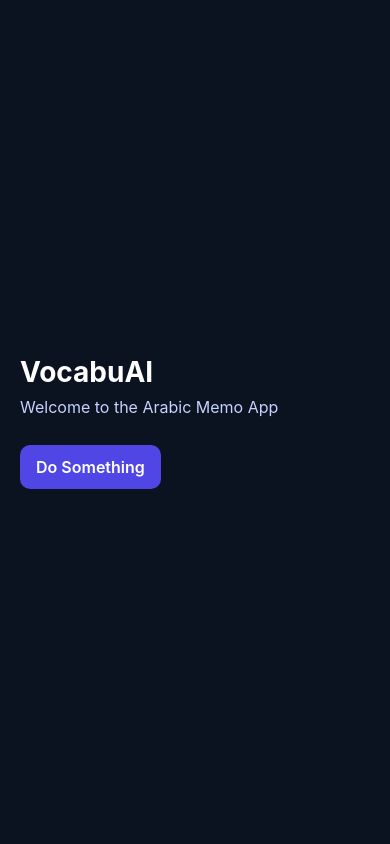
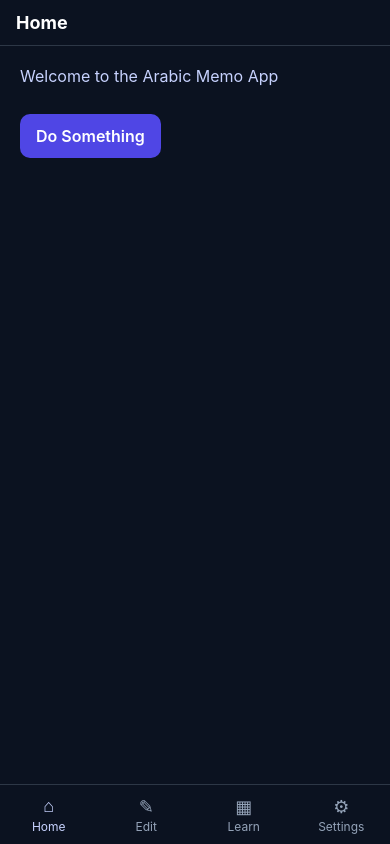
Before and after one commit to cmauersberger/VocabuAI, a React Native app in the folder frontend/: screen / in a window 390 px wide. Built offline with nearby package versions, Linux system fonts and the light colour scheme.

Commit message:
add four basic pages

```diff
--- a/frontend/src/App.tsx
+++ b/frontend/src/App.tsx
@@ -1,11 +1,47 @@
 import React from "react";
 import { Platform } from "react-native";
+import Layout, { TabItem, TabKey } from "./components/Layout";
+import EditPage from "./pages/EditPage";
 import HomePage from "./pages/HomePage";
+import LearnPage from "./pages/LearnPage";
+import SettingsPage from "./pages/SettingsPage";
 
 if (Platform.OS === "web") {
   require("./styles/global.css");
 }
 
 export default function App() {
-  return <HomePage />;
+  const [activeTab, setActiveTab] = React.useState<TabKey>("home");
+
+  const tabs: TabItem[] = [
+    { key: "home", label: "Home", icon: "⌂" },
+    { key: "edit", label: "Edit", icon: "✎" },
+    { key: "learn", label: "Learn", icon: "▦" },
+    { key: "settings", label: "Settings", icon: "⚙" }
+  ];
+
+  const titleByTab: Record<TabKey, string> = {
+    home: "Home",
+    edit: "Edit",
+    learn: "Learn",
+    settings: "Settings"
+  };
+
+  const pageByTab: Record<TabKey, React.ReactNode> = {
+    home: <HomePage />,
+    edit: <EditPage />,
+    learn: <LearnPage />,
+    settings: <SettingsPage />
+  };
+
+  return (
+    <Layout
+      title={titleByTab[activeTab]}
+      activeTab={activeTab}
+      tabs={tabs}
+      onNavigate={setActiveTab}
+    >
+      {pageByTab[activeTab]}
+    </Layout>
+  );
 }
--- /dev/null
+++ b/frontend/src/components/Layout.tsx
@@ -0,0 +1,115 @@
+import React from "react";
+import { Pressable, SafeAreaView, StyleSheet, Text, View } from "react-native";
+
+export type TabKey = "home" | "edit" | "learn" | "settings";
+
+export type TabItem = {
+  key: TabKey;
+  label: string;
+  icon: string;
+};
+
+type Props = {
+  title: string;
+  activeTab: TabKey;
+  tabs: TabItem[];
+  onNavigate: (tab: TabKey) => void;
+  children: React.ReactNode;
+};
+
+export default function Layout({
+  title,
+  activeTab,
+  tabs,
+  onNavigate,
+  children
+}: Props) {
+  return (
+    <SafeAreaView style={styles.safeArea}>
+      <View style={styles.root}>
+        <View style={styles.header}>
+          <Text style={styles.headerTitle}>{title}</Text>
+        </View>
+
+        <View style={styles.content}>{children}</View>
+
+        <View style={styles.bottomNav}>
+          {tabs.map((tab) => {
+            const isActive = tab.key === activeTab;
+            return (
+              <Pressable
+                key={tab.key}
+                accessibilityRole="button"
+                accessibilityState={{ selected: isActive }}
+                onPress={() => onNavigate(tab.key)}
+                style={({ pressed }) => [
+                  styles.navItem,
+                  pressed ? styles.navItemPressed : null
+                ]}
+              >
+                <Text style={[styles.navIcon, isActive ? styles.active : null]}>
+                  {tab.icon}
+                </Text>
+                <Text style={[styles.navLabel, isActive ? styles.active : null]}>
+                  {tab.label}
+                </Text>
+              </Pressable>
+            );
+          })}
+        </View>
+      </View>
+    </SafeAreaView>
+  );
+}
+
+const styles = StyleSheet.create({
+  safeArea: {
+    flex: 1,
+    backgroundColor: "#0B1220"
+  },
+  root: {
+    flex: 1
+  },
+  header: {
+    paddingHorizontal: 16,
+    paddingVertical: 12,
+    borderBottomWidth: 1,
+    borderBottomColor: "rgba(148, 163, 184, 0.25)",
+    backgroundColor: "#0B1220"
+  },
+  headerTitle: {
+    fontSize: 18,
+    fontWeight: "700",
+    color: "#FFFFFF"
+  },
+  content: {
+    flex: 1
+  },
+  bottomNav: {
+    flexDirection: "row",
+    borderTopWidth: 1,
+    borderTopColor: "rgba(148, 163, 184, 0.25)",
+    backgroundColor: "#0B1220"
+  },
+  navItem: {
+    flex: 1,
+    alignItems: "center",
+    justifyContent: "center",
+    paddingVertical: 10,
+    gap: 2
+  },
+  navItemPressed: {
+    opacity: 0.9
+  },
+  navIcon: {
+    fontSize: 18,
+    color: "#94A3B8"
+  },
+  navLabel: {
+    fontSize: 12,
+    color: "#94A3B8"
+  },
+  active: {
+    color: "#C7D2FE"
+  }
+});
--- /dev/null
+++ b/frontend/src/pages/EditPage.tsx
@@ -0,0 +1,29 @@
+import React from "react";
+import { StyleSheet, Text, View } from "react-native";
+
+export default function EditPage() {
+  return (
+    <View style={styles.container}>
+      <Text style={styles.text}>Create and manage your flashcards here.</Text>
+      <Text style={styles.muted}>
+        Placeholder: list, add, edit, and delete flashcards.
+      </Text>
+    </View>
+  );
+}
+
+const styles = StyleSheet.create({
+  container: {
+    flex: 1,
+    padding: 20,
+    gap: 8
+  },
+  text: {
+    fontSize: 16,
+    color: "#E5E7EB"
+  },
+  muted: {
+    fontSize: 14,
+    color: "#94A3B8"
+  }
+});
--- a/frontend/src/pages/HomePage.tsx
+++ b/frontend/src/pages/HomePage.tsx
@@ -1,5 +1,5 @@
 import React from "react";
-import { SafeAreaView, StyleSheet, Text, View } from "react-native";
+import { StyleSheet, Text, View } from "react-native";
 import Button from "../components/Button";
 import { logger } from "../infrastructure/logger";
 
@@ -9,34 +9,19 @@ export default function HomePage() {
   };
 
   return (
-    <SafeAreaView style={styles.safeArea}>
-      <View style={styles.container}>
-        <Text style={styles.title}>VocabuAI</Text>
-        <Text style={styles.subtitle}>Welcome to the Arabic Memo App</Text>
-
-        <View style={styles.spacer} />
-
-        <Button label="Do Something" onClick={handlePress} />
-      </View>
-    </SafeAreaView>
+    <View style={styles.container}>
+      <Text style={styles.subtitle}>Welcome to the Arabic Memo App</Text>
+      <View style={styles.spacer} />
+      <Button label="Do Something" onClick={handlePress} />
+    </View>
   );
 }
 
 const styles = StyleSheet.create({
-  safeArea: {
-    flex: 1,
-    backgroundColor: "#0B1220"
-  },
   container: {
     flex: 1,
     padding: 20,
-    justifyContent: "center",
     gap: 8
-  },
-  title: {
-    fontSize: 28,
-    fontWeight: "700",
-    color: "#FFFFFF"
   },
   subtitle: {
     fontSize: 16,
--- /dev/null
+++ b/frontend/src/pages/LearnPage.tsx
@@ -0,0 +1,29 @@
+import React from "react";
+import { StyleSheet, Text, View } from "react-native";
+
+export default function LearnPage() {
+  return (
+    <View style={styles.container}>
+      <Text style={styles.text}>Study mode goes here.</Text>
+      <Text style={styles.muted}>
+        Placeholder: spaced repetition session, quizzes, and progress.
+      </Text>
+    </View>
+  );
+}
+
+const styles = StyleSheet.create({
+  container: {
+    flex: 1,
+    padding: 20,
+    gap: 8
+  },
+  text: {
+    fontSize: 16,
+    color: "#E5E7EB"
+  },
+  muted: {
+    fontSize: 14,
+    color: "#94A3B8"
+  }
+});
--- /dev/null
+++ b/frontend/src/pages/SettingsPage.tsx
@@ -0,0 +1,29 @@
+import React from "react";
+import { StyleSheet, Text, View } from "react-native";
+
+export default function SettingsPage() {
+  return (
+    <View style={styles.container}>
+      <Text style={styles.text}>App preferences and account settings.</Text>
+      <Text style={styles.muted}>
+        Placeholder: theme, language, and data sync options.
+      </Text>
+    </View>
+  );
+}
+
+const styles = StyleSheet.create({
+  container: {
+    flex: 1,
+    padding: 20,
+    gap: 8
+  },
+  text: {
+    fontSize: 16,
+    color: "#E5E7EB"
+  },
+  muted: {
+    fontSize: 14,
+    color: "#94A3B8"
+  }
+});
```
